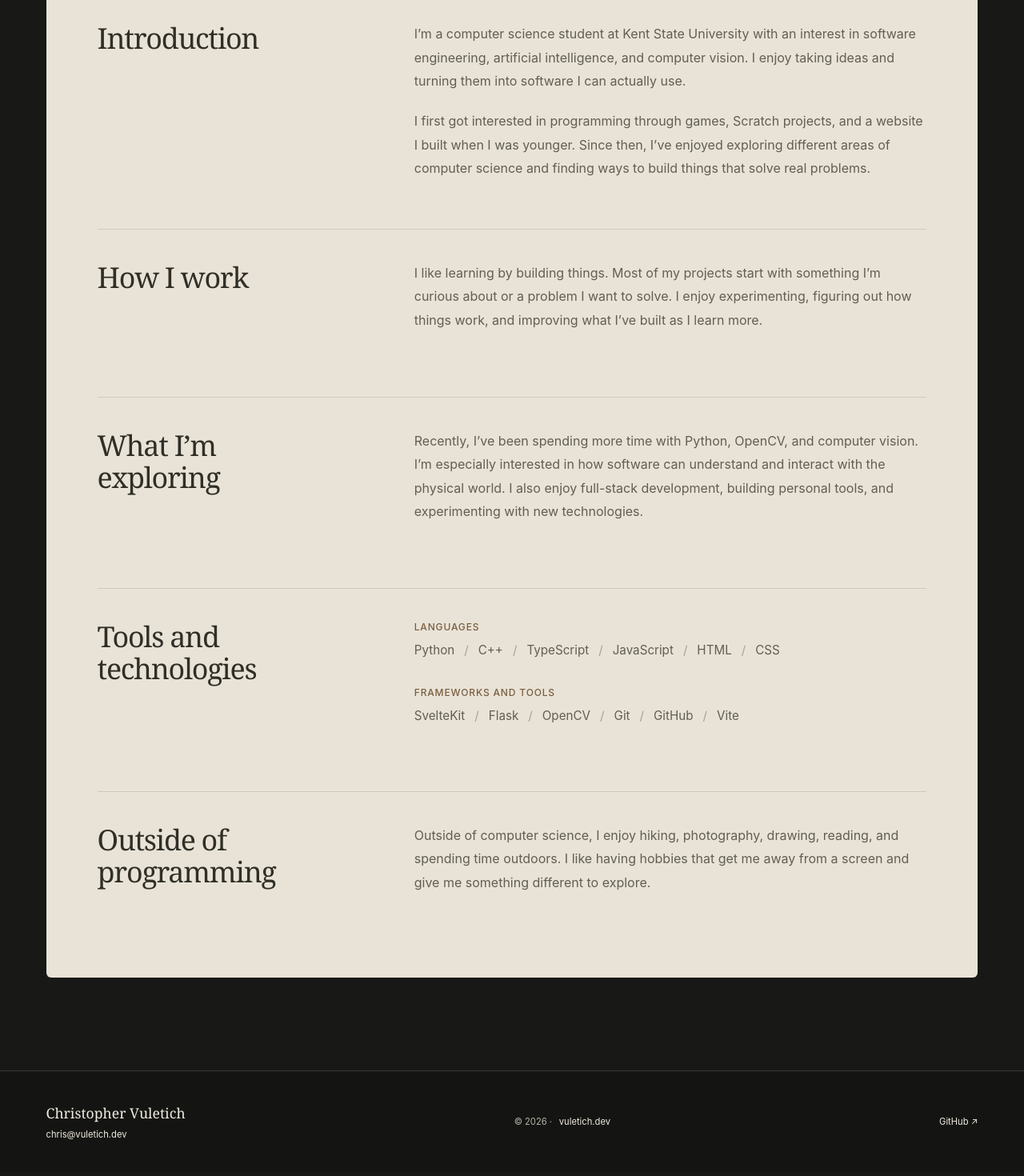
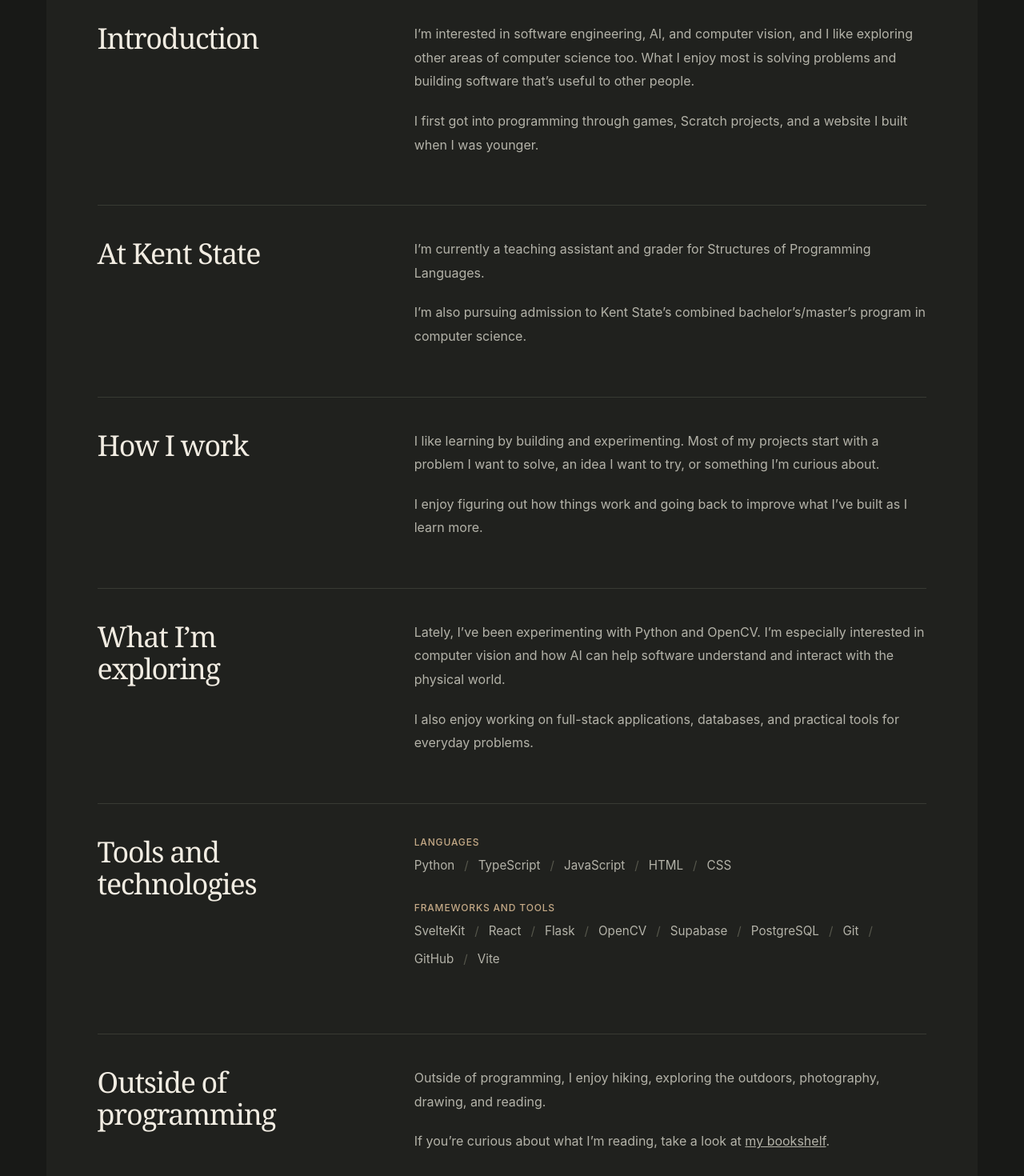
Before and after one commit to chrisvuletich/chrisvuletich.github.io, a SvelteKit app: page /about in a window 1280 px wide. Shown: the part 780-2250 px from the top of the page at 80% size. Built offline with nearby package versions, Linux system fonts and the light colour scheme.

Commit message:
Refine About copy and match the site palette

```diff
--- a/src/routes/about/+page.svelte
+++ b/src/routes/about/+page.svelte
@@ -1,18 +1,18 @@
 <script lang="ts">
-	import { base } from '$app/paths';
+	import { base, resolve } from '$app/paths';
 	const canonical = 'https://vuletich.dev/about';
 </script>
 
 <svelte:head
 	><title>About | Christopher Vuletich</title><meta
 		name="description"
-		content="About Christopher Vuletich, a Kent State computer science student focused on useful software and thoughtful interfaces."
+		content="About Christopher Vuletich, a senior computer science student at Kent State University interested in software engineering, AI, and computer vision."
 	/><link rel="canonical" href={canonical} /><meta
 		property="og:title"
 		content="About | Christopher Vuletich"
 	/><meta
 		property="og:description"
-		content="A computer science student focused on useful software and thoughtful interfaces."
+		content="A senior computer science student at Kent State University interested in software engineering, AI, and computer vision."
 	/><meta property="og:url" content={canonical} /><meta
 		name="twitter:card"
 		content="summary"
@@ -23,8 +23,7 @@
 		<div class="about-page__introduction">
 			<h1>About me</h1>
 			<p class="content-page__lede">
-				I’m Christopher Vuletich. I study computer science at Kent State University and want to work
-				as a software engineer.
+				I’m Christopher Vuletich, a senior computer science student at Kent State University.
 			</p>
 		</div>
 		<figure class="about-page__photo">
@@ -44,31 +43,46 @@
 			<section class="content-section">
 				<h2>Introduction</h2>
 				<p>
-					I’m a computer science student at Kent State University with an interest in software
-					engineering, artificial intelligence, and computer vision. I enjoy taking ideas and
-					turning them into software I can actually use.
+					I’m interested in software engineering, AI, and computer vision, and I like exploring
+					other areas of computer science too. What I enjoy most is solving problems and building
+					software that’s useful to other people.
 				</p>
 				<p>
-					I first got interested in programming through games, Scratch projects, and a website I
-					built when I was younger. Since then, I’ve enjoyed exploring different areas of computer
-					science and finding ways to build things that solve real problems.
+					I first got into programming through games, Scratch projects, and a website I built when I
+					was younger.
+				</p>
+			</section>
+			<section class="content-section">
+				<h2>At Kent State</h2>
+				<p>
+					I’m currently a teaching assistant and grader for Structures of Programming Languages.
+				</p>
+				<p>
+					I’m also pursuing admission to Kent State’s combined bachelor’s/master’s program in
+					computer science.
 				</p>
 			</section>
 			<section class="content-section">
 				<h2>How I work</h2>
 				<p>
-					I like learning by building things. Most of my projects start with something I’m curious
-					about or a problem I want to solve. I enjoy experimenting, figuring out how things work,
-					and improving what I’ve built as I learn more.
+					I like learning by building and experimenting. Most of my projects start with a problem I
+					want to solve, an idea I want to try, or something I’m curious about.
+				</p>
+				<p>
+					I enjoy figuring out how things work and going back to improve what I’ve built as I learn
+					more.
 				</p>
 			</section>
 			<section class="content-section">
 				<h2>What I’m exploring</h2>
 				<p>
-					Recently, I’ve been spending more time with Python, OpenCV, and computer vision. I’m
-					especially interested in how software can understand and interact with the physical world.
-					I also enjoy full-stack development, building personal tools, and experimenting with new
-					technologies.
+					Lately, I’ve been experimenting with Python and OpenCV. I’m especially interested in
+					computer vision and how AI can help software understand and interact with the physical
+					world.
+				</p>
+				<p>
+					I also enjoy working on full-stack applications, databases, and practical tools for
+					everyday problems.
 				</p>
 			</section>
 			<section class="content-section">
@@ -78,7 +92,6 @@
 						<h3>Languages</h3>
 						<ul>
 							<li>Python</li>
-							<li>C++</li>
 							<li>TypeScript</li>
 							<li>JavaScript</li>
 							<li>HTML</li>
@@ -89,8 +102,11 @@
 						<h3>Frameworks and tools</h3>
 						<ul>
 							<li>SvelteKit</li>
+							<li>React</li>
 							<li>Flask</li>
 							<li>OpenCV</li>
+							<li>Supabase</li>
+							<li>PostgreSQL</li>
 							<li>Git</li>
 							<li>GitHub</li>
 							<li>Vite</li>
@@ -101,9 +117,13 @@
 			<section class="content-section">
 				<h2>Outside of programming</h2>
 				<p>
-					Outside of computer science, I enjoy hiking, photography, drawing, reading, and spending
-					time outdoors. I like having hobbies that get me away from a screen and give me something
-					different to explore.
+					Outside of programming, I enjoy hiking, exploring the outdoors, photography, drawing, and
+					reading.
+				</p>
+				<p>
+					If you’re curious about what I’m reading, take a look at <a href={resolve('/bookshelf')}
+						>my bookshelf</a
+					>.
 				</p>
 			</section>
 		</div>
--- a/src/styles/subpages.css
+++ b/src/styles/subpages.css
@@ -182,18 +182,13 @@
 	object-position: 50% 60%;
 }
 .about-page .content-grid {
-	--ink: #302f27;
-	--ink-muted: #615e51;
-	--rust: #795e3f;
-	--line: #d0c8b8;
-	--line-strong: #a9a28f;
 	max-width: none;
 	margin-top: clamp(3rem, 6vw, 5rem);
 	padding: clamp(1.5rem, 5vw, 4rem);
 	border: 0;
 	border-radius: var(--radius);
 	color: var(--ink);
-	background: #e9e3d7;
+	background: var(--surface);
 }
 .about-page .content-section {
 	display: grid;
```
